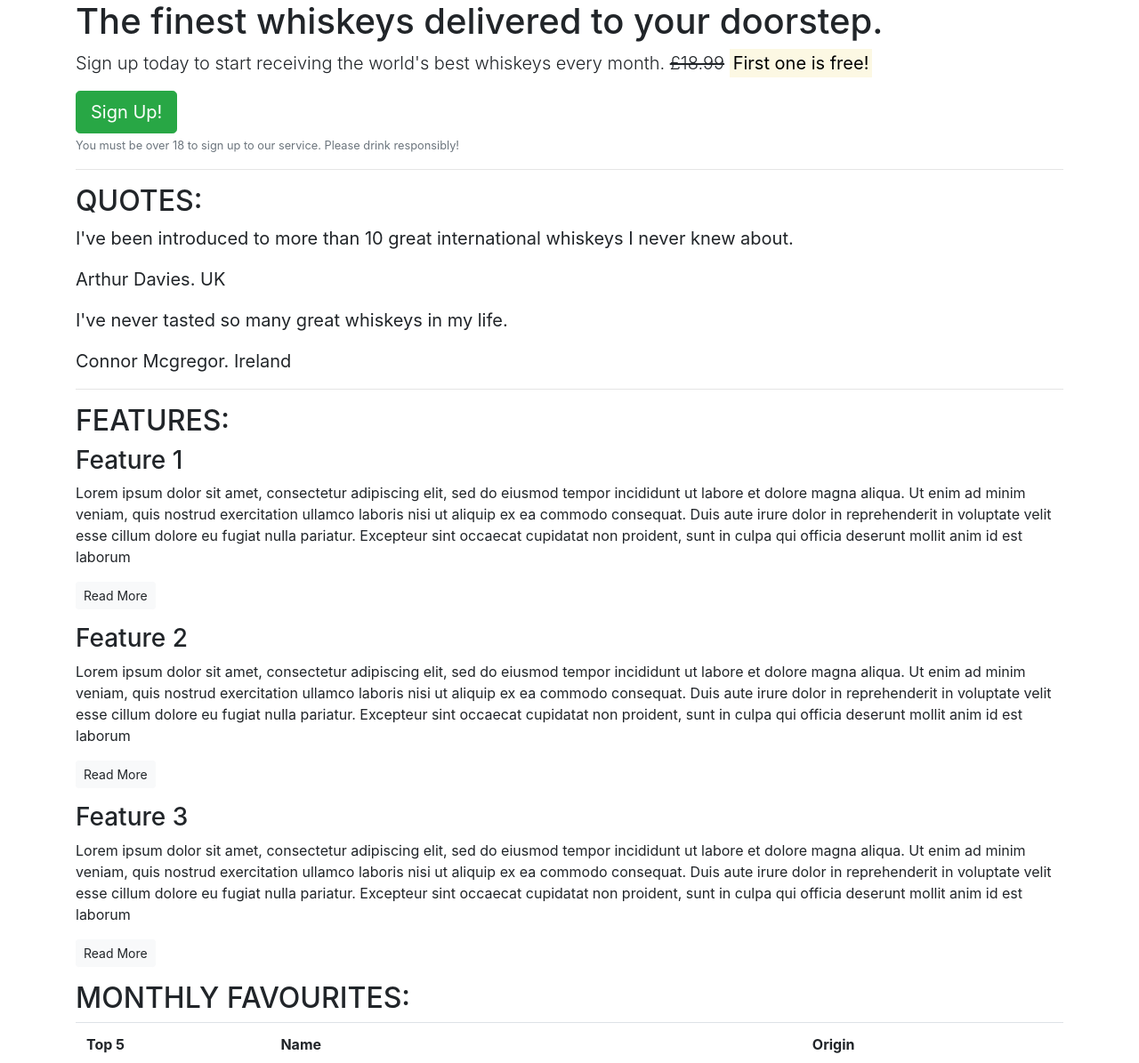
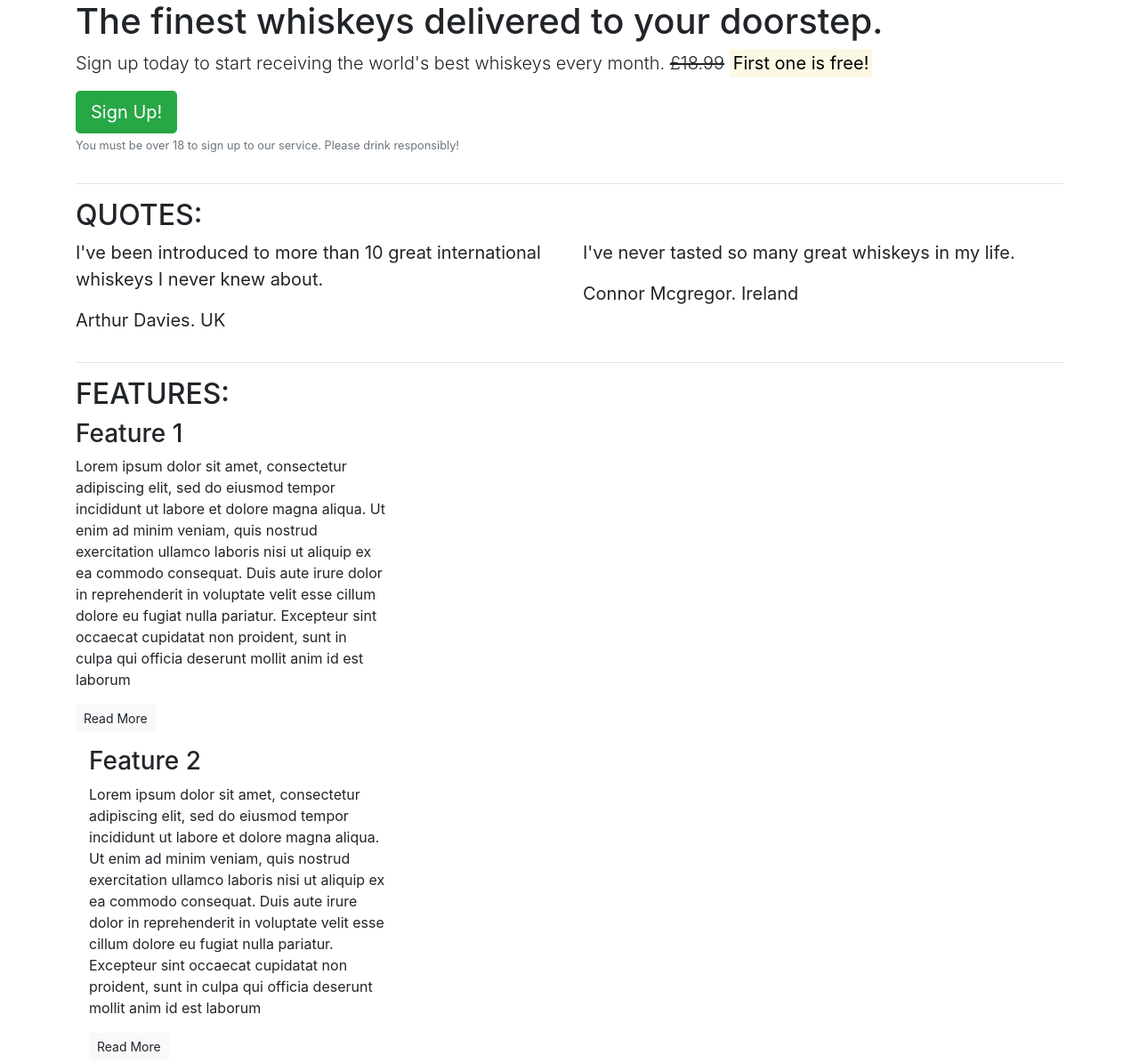
Before and after one commit to adamparker75/bootstrap-test, a plain HTML site: page index.html in a window 1280 px wide. Shown: the top 1195 px of the page at 89% size. Drawn offline with nearby package versions, Linux system fonts and the light colour scheme.

Commit message:
Added columns and rows to callout section and features section

```diff
--- a/index.html
+++ b/index.html
@@ -11,6 +11,8 @@
 <body>
     <article class="container">
         <!--call out-->
+        <div class="row">
+        <div class="col-12">
         <section class="callout">
             <h1>The finest whiskeys delivered to your doorstep.</h1>
             <p class="lead">Sign up today to start receiving the world's best whiskeys every month.
@@ -18,26 +20,44 @@
             <button class="btn btn-success btn-lg">Sign Up!</button>
             <p class="text-muted"><small>You must be over 18 to sign up to our service. Please drink responsibly!</small></p>
         </section>
+        </div>
+        </div>
         <!-- /call out-->
         <hr>
         <!--quotes-->
         <section class="quotes">
+            <div class="row">
+            <div class="col-12">
                     <h2 class="text-uppercase">Quotes:</h2>
+                </div>
+            </div>
+            <div class="row">
+            <div class="col-12 col-md-6">
                 <blockquote class="blockquote">
                     <p>I've been introduced to more than 10 great international whiskeys I never
             knew about.</p>
                     <p>Arthur Davies. UK</p>
                 </blockquote>
+            </div>
+            <div class="col-12 col-md-6">
             <blockquote class="blockquote">
                     <p>I've never tasted so many great whiskeys in my life.</p>
                  <p>Connor Mcgregor. Ireland</p>
             </blockquote>
+            </div>
+            </div>
         </section>
         <!--/quotes-->
         <hr>
         <!--features-->
         <section class="features">
+            <div class="row">
+            <div class="col-12">
                 <h2 class="text-uppercase">Features:</h2>
+            </div>
+            </div>
+            <div class="row">
+            <div class="col-12 col-md-6 col-lg-4">
             <div class="feature">
                 <h3>Feature 1</h3>
                 <p>Lorem ipsum dolor sit amet, consectetur adipiscing elit, sed do eiusmod tempor incididunt ut labore et dolore magna aliqua. Ut enim ad minim veniam, quis nostrud
@@ -46,22 +66,29 @@
             sunt in culpa qui officia deserunt mollit anim id est laborum</p>
                 <p><a class="btn btn-sm btn-light">Read More</a></p>
             </div>
+            </div>
+            </div>
 
+            <div class="col-12 col-md-6 col-lg-4">
             <div class="feature">
                 <h3>Feature 2</h3>
                 <p>Lorem ipsum dolor sit amet, consectetur adipiscing elit, sed do eiusmod tempor incididunt ut labore et dolore magna aliqua. Ut enim ad minim veniam, quis nostrud exercitation ullamco laboris nisi ut aliquip ex ea commodo consequat. Duis aute irure dolor in reprehenderit in voluptate velit esse cillum dolore eu fugiat nulla pariatur. Excepteur sint occaecat cupidatat non proident, sunt in culpa qui officia deserunt mollit anim id est laborum</p>
                 <p><a class="btn btn-sm btn-light">Read More</a></p>
             </div>
+            </div>
+            <div class="col-12 d-md-none d-lg-block col-lg-4">
             <div class="feature">
                 <h3>Feature 3</h3>
                 <p>Lorem ipsum dolor sit amet, consectetur adipiscing elit, sed do eiusmod tempor incididunt ut labore et dolore magna aliqua. Ut enim ad minim veniam, quis nostrud exercitation ullamco laboris nisi ut aliquip ex ea commodo consequat. Duis aute irure dolor in reprehenderit in voluptate velit esse cillum dolore eu fugiat nulla pariatur. Excepteur sint occaecat cupidatat non proident, sunt in culpa qui officia deserunt mollit anim id est laborum</p>
                 <p><a class="btn btn-sm btn-light">Read More</a></p>
             </div>
+            </div>
+
         </section>
         <!--features-->
         <section>
             <h2 class="text-uppercase">Monthly Favourites:</h2>
-                <table class="table table-striped">
+                <table class="table table-striped table-hover">
   <thead>
     <tr>
       <th scope="col">Top 5</th>
@@ -96,8 +123,7 @@
       <td>Australia</td>
     </tr>
   </tbody>
-
-
+  </table>
 </section>
 
 
```
Lines whose indentation alone changed are shown as unchanged.
